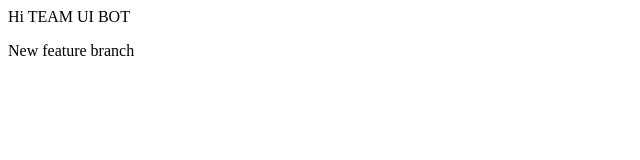
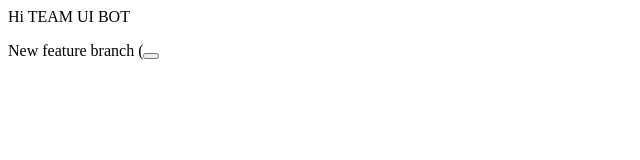
Before and after one commit to VirendraS23/CogniTeam, a plain HTML site: page index.html in a window 1280 px wide. Shown: the full height of the page, 0-640 px from the left. Drawn offline with Linux system fonts and the light colour scheme.

Commit message:
Added Button

```diff
--- a/index.html
+++ b/index.html
@@ -1,2 +1,2 @@
 <p>Hi TEAM UI BOT</p>
-<p>New feature branch</p>
+<p>New feature branch (<button></button></p>
```
